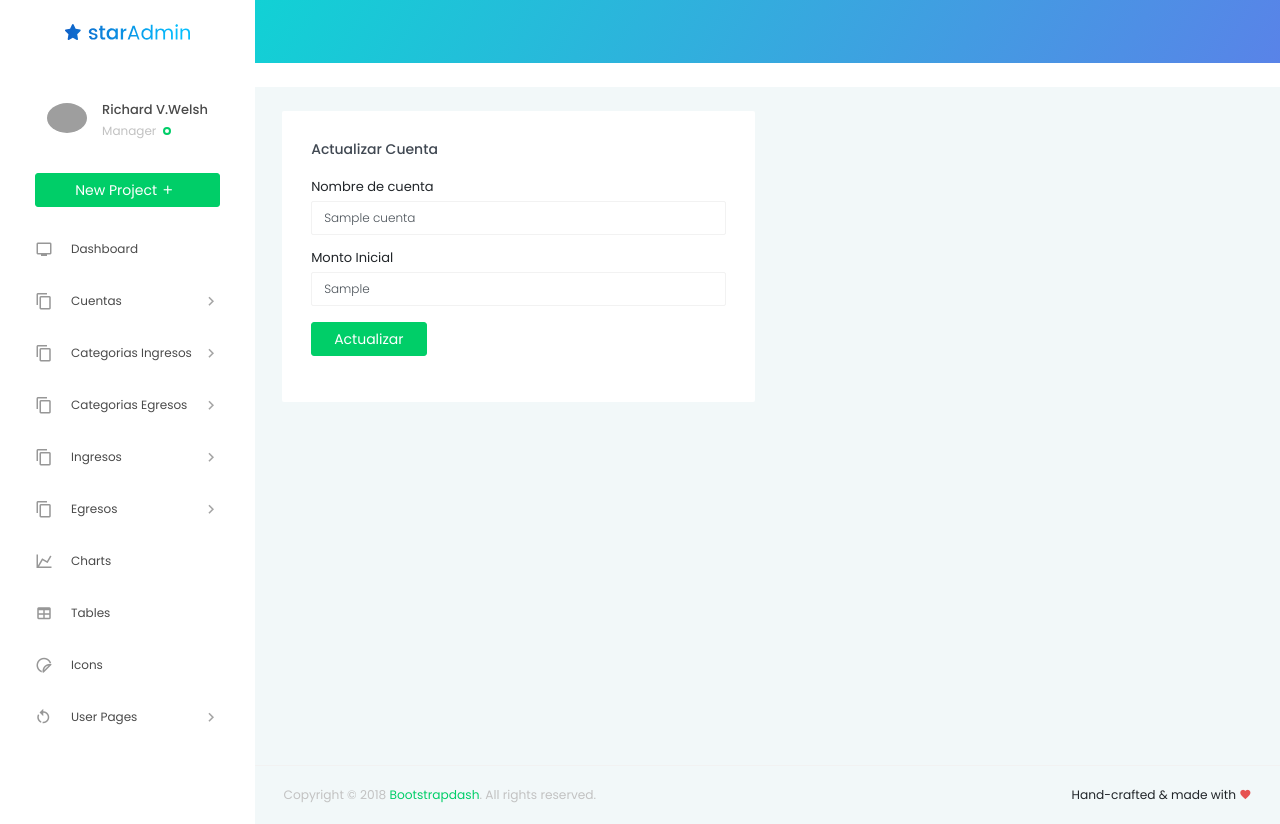
After one commit to Jeyck0/contabilidad, a PHP site: page /pages/editarCuentas.php?id=1 in a window 1280 px wide. The commit adds this page. Run offline with PHP 8.4, Linux system fonts and the light colour scheme; tables that the repository leaves empty or names only in its code hold one stand-in row (values such as "Sample post"); some libraries are stand-ins or nearby versions; grey boxes are pictures that could not be loaded.

Commit message:
Editar cuentas

```diff
--- a/clases/Cuenta.php
+++ b/clases/Cuenta.php
@@ -7,6 +7,7 @@ Class Cuenta {
     public $numero;
     public $nombre;
     public $monto;
+    public $id;
 
     public function Cuenta(){
         $this->conectar = new Conexion();
@@ -34,4 +35,38 @@ Class Cuenta {
 
         return $this->cuentas;
     }
+
+    public function obtenerNombreId($id_datos_cuenta){
+        $conectar = $this->conectar->conectar();
+        $query ="SELECT nombre FROM cuentas WHERE id='$id_datos_cuenta'";
+        $consultar = mysqli_query($conectar,$query);
+
+        while($dado = mysqli_fetch_assoc($consultar)){
+            $nombre = $dado['nombre'];
+        }
+
+        return $nombre;
+    }
+
+    public function obtenerCapitalId($id_datos_cuenta){
+        $conectar = $this->conectar->conectar();
+        $query ="SELECT capital FROM cuentas WHERE id='$id_datos_cuenta'";
+        $consultar = mysqli_query($conectar,$query);
+
+        while($dado = mysqli_fetch_assoc($consultar)){
+            $capital = $dado['capital'];
+        }
+
+        return $capital;
+    }
+
+    public function actualizarDatosCuenta($nombre, $capital, $id_cuenta){
+        $conectar = $this->conectar->conectar();
+        $query_update="UPDATE cuentas SET nombre = '".$nombre."', capital = '".$capital."' WHERE id = '".$id_cuenta."' ";
+        $consultar = mysqli_query($conectar,$query_update);
+
+        return $consultar;
+
+    }
+
 }
--- /dev/null
+++ b/pages/editarCuentas.php
@@ -0,0 +1,43 @@
+<?php
+require_once ("../clases/Conexion.php");
+require_once ("../clases/Cuenta.php");
+
+$id=$_GET['id'];
+$cuentas = new Cuenta();
+$nombre = $cuentas->obtenerNombreId($id);
+$capital = $cuentas->obtenerCapitalId($id);
+
+
+include ("includes/header.php");
+?>
+
+<div class="row">
+    <div class="col-md-6 d-flex align-items-stretch grid-margin">
+        <div class="row flex-grow">
+            <div class="col-12">
+                <div class="card">
+                    <div class="card-body">
+                        <h4 class="card-title">Actualizar Cuenta</h4>
+                        <form action="../procesos/editarCuentas.php" class="form-sample" method="POST">
+                            <input type="hidden" name = "id_cuenta" value="<?php echo $id ?>">
+
+                            <div class="form-group">
+                                <label for="">Nombre de cuenta</label>
+                                <input type="text" class="form-control" name="nombre_cuenta_in" value="<?php echo $nombre; ?>">
+                            </div>
+                            <div class="form-group">
+                                <label for="">Monto Inicial</label>
+                                <input type="text" class="form-control" name="monto_cuenta_in" value="<?php echo $capital; ?>">
+                            </div>
+                            <div class="form-group">
+                                <button type="submit" class="btn btn-success mr-2" name="editar_cuenta_btn_aceptar">Actualizar</button>
+                            </div>
+                        </form>
+                    </div>
+                </div>
+            </div>
+        </div>
+    </div>
+</div>
+
+<?php include ("includes/footer.php");?>
```
Also changed, not shown: pages/verCuentas.php (+18 -6 lines), procesos/editarCuentas.php (added, +21 -0 lines), prueba.php (deleted, +0 -21 lines).
